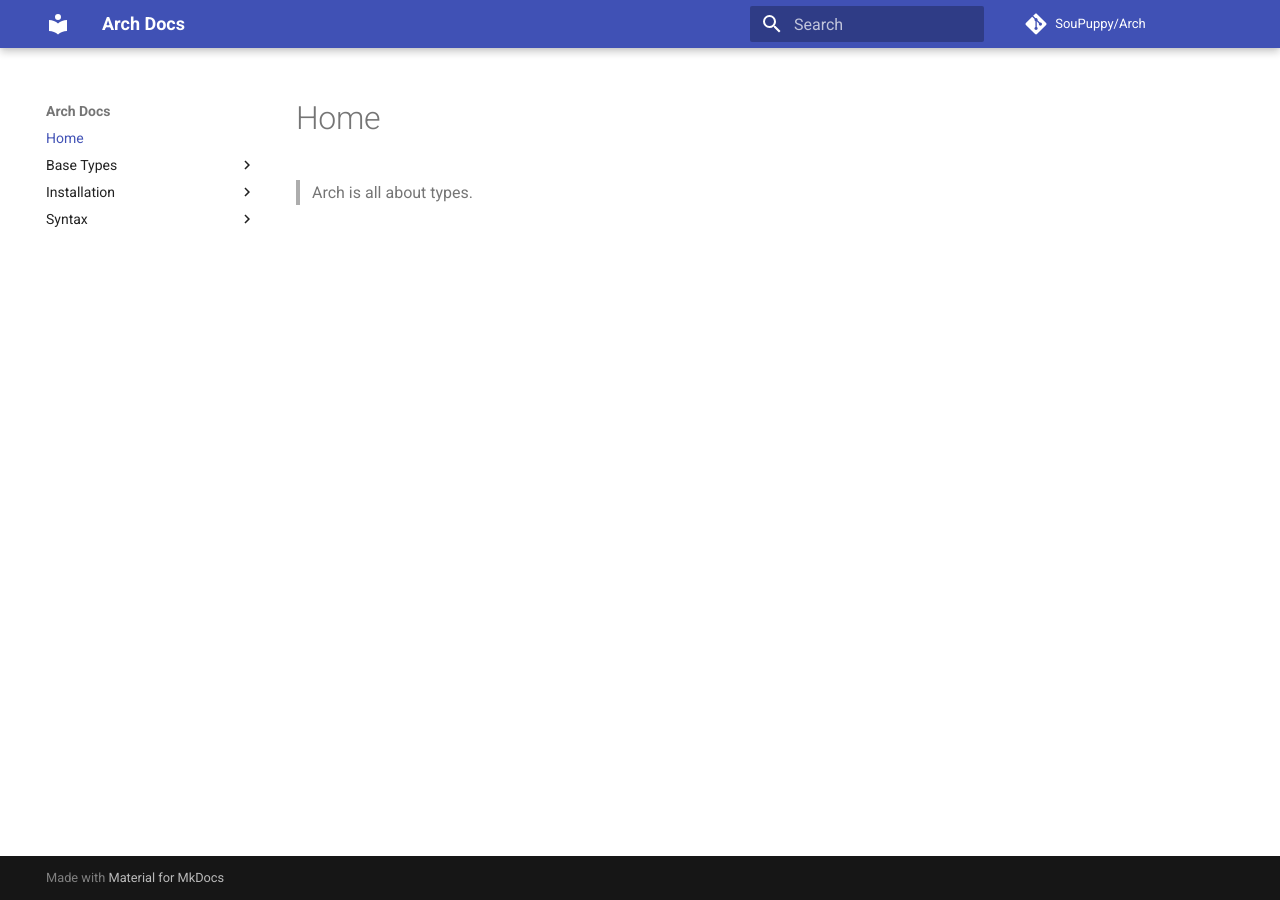
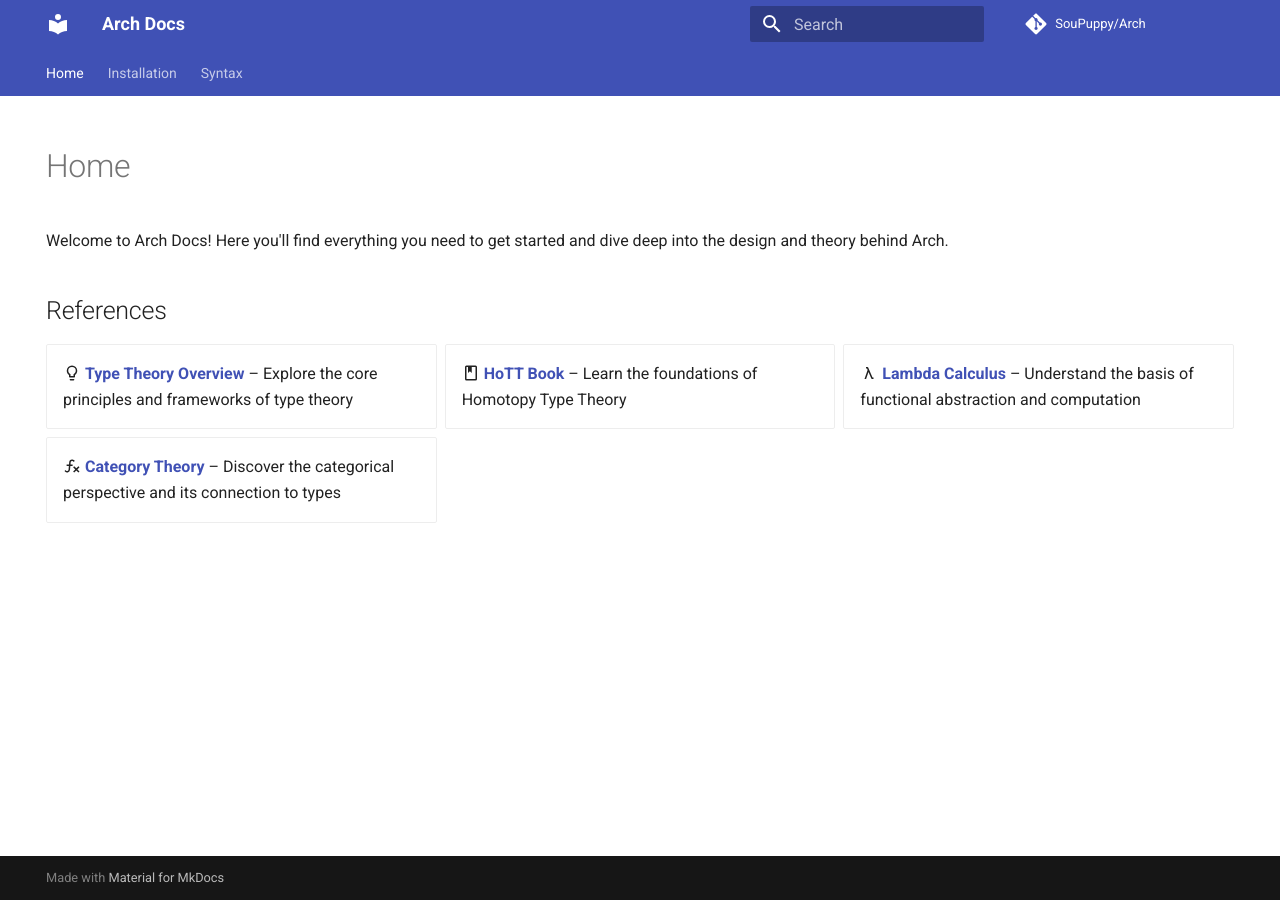
Before and after one commit to SouPuppy/Arch-Docs, an MkDocs documentation site: the page built from docs/index.md, in a window 1280 px wide. Built offline with MkDocs 1.6.1 and Material for MkDocs 9.7.7, drawn with Linux system fonts in a browser that asks for light colours; comment, search, counter and statistics services are not loaded.

Commit message:
[chore] add emoji and gird support for mkdocs

```diff
--- a/docs/index.md
+++ b/docs/index.md
@@ -1,3 +1,25 @@
+---
+hide:
+  - navigation
+  - toc
+---
+
 # Home
 
-> Arch is all about types.
+Welcome to Arch Docs! Here you'll find everything you need to get started and dive deep into the design and theory behind Arch.
+
+## References
+
+<div class="grid cards" markdown>
+
+- :material-lightbulb-outline: __[Type Theory Overview]__ – Explore the core principles and frameworks of type theory
+- :material-book-outline: __[HoTT Book]__ – Learn the foundations of Homotopy Type Theory
+- :material-lambda: __[Lambda Calculus]__ – Understand the basis of functional abstraction and computation
+- :material-function-variant: __[Category Theory]__ – Discover the categorical perspective and its connection to types
+
+</div>
+
+[HoTT Book]: https://homotopytypetheory.org/book/
+[Type Theory Overview]: https://plato.stanford.edu/entries/type-theory/
+[Lambda Calculus]: https://en.wikipedia.org/wiki/Lambda_calculus
+[Category Theory]: https://ncatlab.org/nlab/show/category+theory
--- a/mkdocs.yml
+++ b/mkdocs.yml
@@ -6,6 +6,12 @@ repo_name: SouPuppy/Arch
 
 theme:
   name: material
+  # navigation settings
+  features:
+    - navigation.tabs
+    - navigation.sections
+    - navigation.top
+
 markdown_extensions:
   # enable math rendering with KaTeX
   - pymdownx.arithmatex:
@@ -18,6 +24,13 @@ markdown_extensions:
   - pymdownx.inlinehilite
   - pymdownx.snippets
   - pymdownx.superfences
+  # grids for tables
+  - attr_list
+  - md_in_html
+  # enable emoji support
+  - pymdownx.emoji:
+      emoji_index: !!python/name:material.extensions.emoji.twemoji
+      emoji_generator: !!python/name:material.extensions.emoji.to_svg
 
 extra_javascript:
   - javascripts/katex.js
```
Also changed, not shown: docs/Syntax/Base Types/Boolean.md (renamed from docs/Base Types/Boolean.md), docs/Syntax/Base Types/List.md (renamed from docs/Base Types/List.md), docs/Syntax/Base Types/Numbers.md (renamed from docs/Base Types/Numbers.md), docs/Syntax/Base Types/String.md (renamed from docs/Base Types/String.md).
